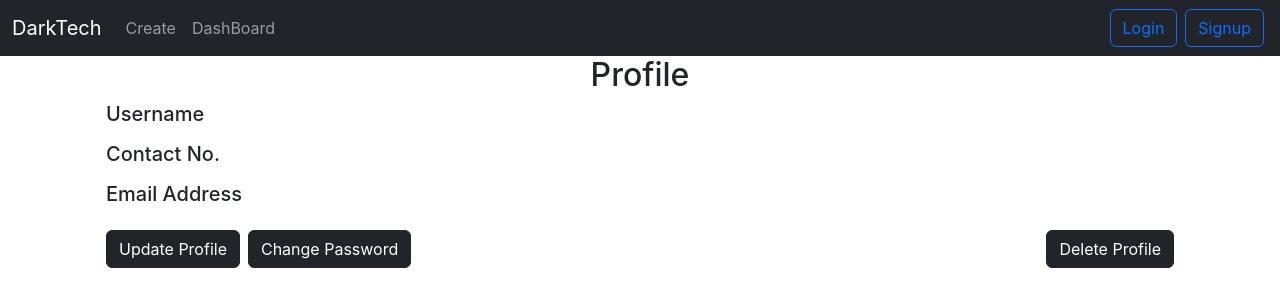
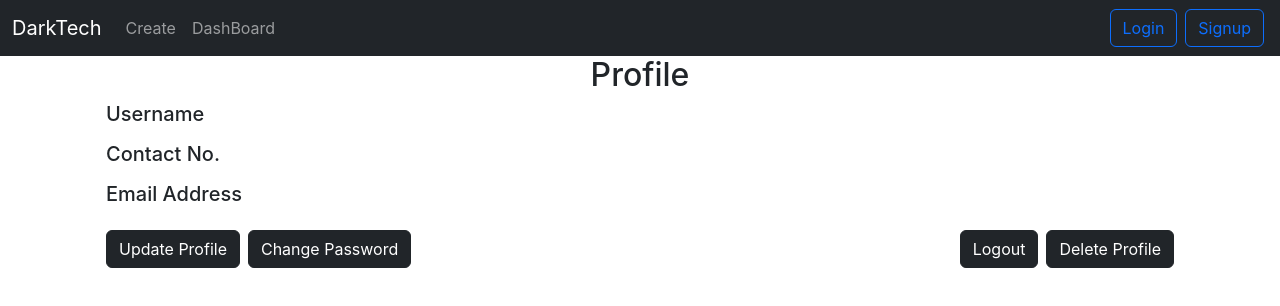
Before and after one commit to C-H-E-T-A-N/editor, a React (Create React App) app: page /Profile in a window 1280 px wide. Shown: the top 306 px of the page. Built offline with nearby package versions, Linux system fonts and the light colour scheme; no server answers.

Commit message:
Added logout to profile

```diff
--- a/src/components/Profile.js
+++ b/src/components/Profile.js
@@ -1,8 +1,10 @@
-import React, { useState, useEffect } from "react";
+import React, { useState, useEffect, useContext } from "react";
 import { useNavigate } from "react-router-dom";
 import { Link } from "react-router-dom";
+import AuthContext from "../context/AuthContext";
 
 export default function Profile() {
+  const { logoutUser } = useContext(AuthContext);
   const [isUpdate, setIsUpdate] = useState(true);
 
   // States to display details in the profile
@@ -117,6 +119,12 @@ export default function Profile() {
               >
                 Delete Profile
               </button>
+              <button
+                className="btn btn-dark float-end my-2 mx-2"
+                onClick={logoutUser}
+              >
+                Logout
+              </button>
             </div>
           </div>
         ) : (
```
